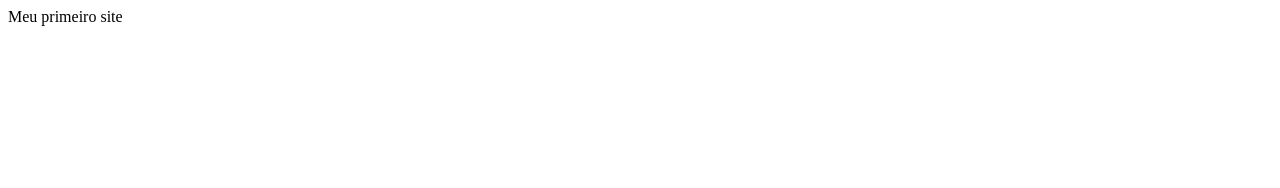
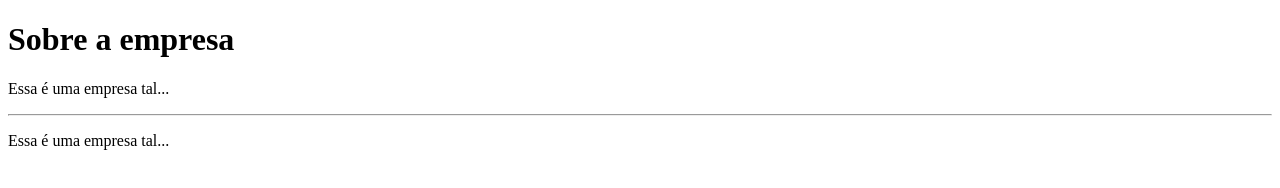
Before and after one commit to isterra/HTML-CSS, a plain HTML site: page 1°Projeto/projeto.html in a window 1280 px wide. Drawn offline with Linux system fonts and the light colour scheme.

Commit message:
Paragrafos

```diff
--- a/1°Projeto/projeto.html
+++ b/1°Projeto/projeto.html
@@ -3,9 +3,14 @@
 <head>
     <meta charset="UTF-8">
     <meta name="viewport" content="width=device-width, initial-scale=1.0">
-    <title>Meu site</title>
+    <title>Meu site </title>
 </head>
 <body>
-    Meu primeiro site
+    <h1>Sobre a empresa</h1>
+    <p>Essa é uma empresa tal...</p>
+    <hr>
+    <p>Essa é uma empresa tal...</p>
+
+
 </body>
 </html>
```
Also changed, not shown: 1 other file.
